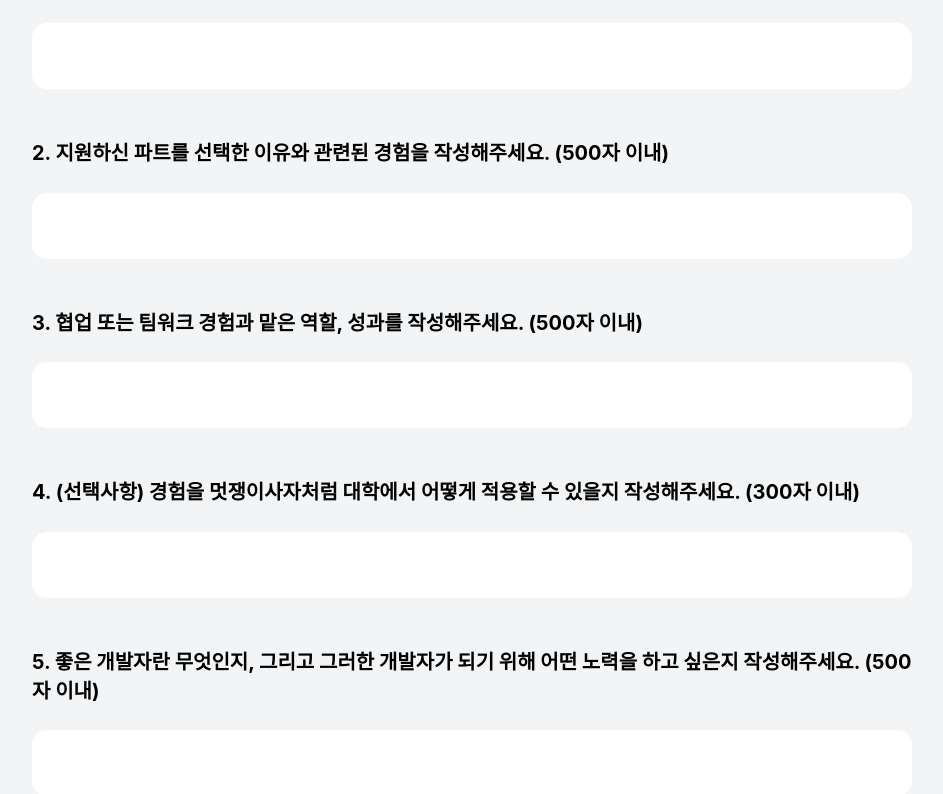
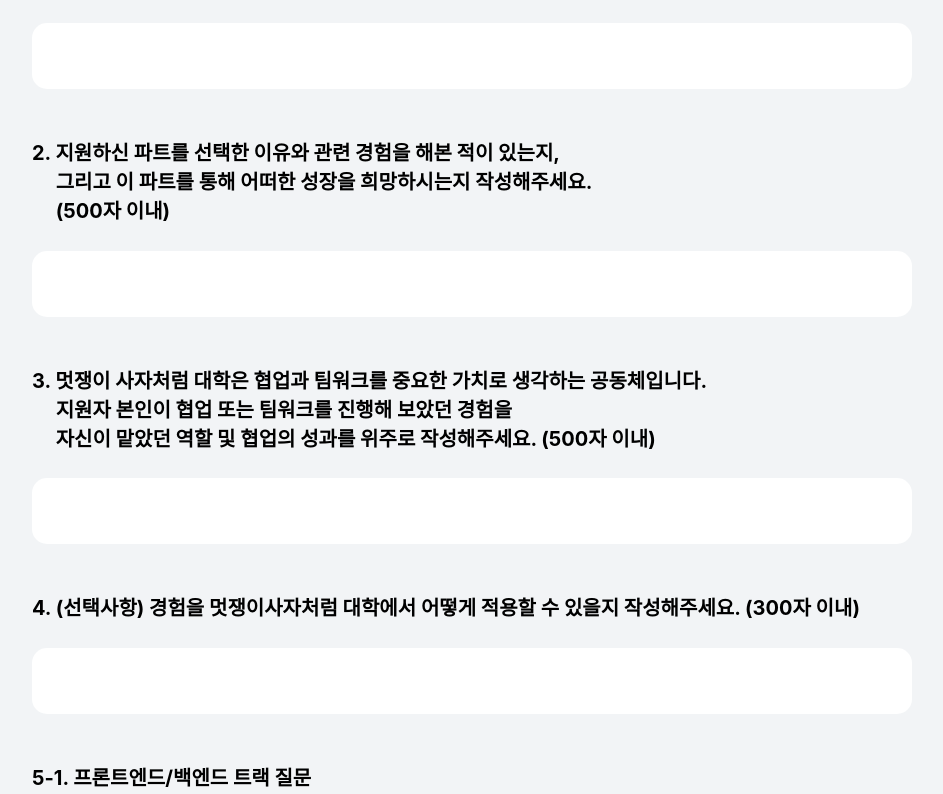
Before and after one commit to LIKELION-HUFS-13th-MANAGEMENT/Recruitment-Frontend, a React (Create React App) app: page /write in a window 1280 px wide. Shown: the part 320-1114 px from the top of the page, without its empty margins (168-1111 px from the left). Built offline with nearby package versions, Linux system fonts and the light colour scheme.

Commit message:
fix: 지원서 작성 페이지 (write) 질문 수정

```diff
--- a/src/ui/pages/write.jsx
+++ b/src/ui/pages/write.jsx
@@ -2,7 +2,6 @@ import React, { useState, useEffect } from "react";
 import axios from "axios";
 import { useNavigate } from "react-router-dom";
 import * as W from "../styles/writeStyles";
-import Header from '../components/header';
 
 const Write = () => {
     const [formData, setFormData] = useState({
@@ -178,7 +177,9 @@ const Write = () => {
                 </W.OContent>
             </W.One>
             <W.Two>
-                <W.TwTitle>2. 지원하신 파트를 선택한 이유와 관련된 경험을 작성해주세요. (500자 이내)</W.TwTitle>
+                <W.TwTitle>2. 지원하신 파트를 선택한 이유와 관련 경험을 해본 적이 있는지, <br/>
+                    &nbsp;&nbsp;&nbsp;&nbsp;&nbsp;그리고 이 파트를 통해 어떠한 성장을 희망하시는지 작성해주세요. <br/>
+                    &nbsp;&nbsp;&nbsp;&nbsp;&nbsp;(500자 이내)</W.TwTitle>
                 <W.TwContent>
                     <W.Textarea
                         name="answer2"
@@ -190,7 +191,9 @@ const Write = () => {
                 </W.TwContent>
             </W.Two>
             <W.Three>
-                <W.ThTitle>3. 협업 또는 팀워크 경험과 맡은 역할, 성과를 작성해주세요. (500자 이내)</W.ThTitle>
+                <W.ThTitle>3. 멋쟁이 사자처럼 대학은 협업과 팀워크를 중요한 가치로 생각하는 공동체입니다. <br/>
+                &nbsp;&nbsp;&nbsp;&nbsp;&nbsp;지원자 본인이 협업 또는 팀워크를 진행해 보았던 경험을 <br/>
+                &nbsp;&nbsp;&nbsp;&nbsp;&nbsp;자신이 맡았던 역할 및 협업의 성과를 위주로 작성해주세요. (500자 이내)</W.ThTitle>
                 <W.ThContent>
                     <W.Textarea
                         name="answer3"
@@ -214,7 +217,10 @@ const Write = () => {
                 </W.FoContent>
             </W.Four>
             <W.Five>
-                <W.FiTitle>5. 좋은 개발자란 무엇인지, 그리고 그러한 개발자가 되기 위해 어떤 노력을 하고 싶은지 작성해주세요. (500자 이내)</W.FiTitle>
+                <W.FiTitle>5-1. 프론트엔드/백엔드 트랙 질문<br/>
+                &nbsp;&nbsp;&nbsp;&nbsp;&nbsp;좋은 개발자는 무엇이라고 생각하시나요? <br/>
+                &nbsp;&nbsp;&nbsp;&nbsp;&nbsp;그리고 그러한 개발자가 되기 위해 지원자님께서 현재 혹은 미래에 <br/>
+                &nbsp;&nbsp;&nbsp;&nbsp;&nbsp;어떠한 노력을 기울이고 싶으신지 작성해주세요. (500자 이내)</W.FiTitle>
                 <W.FiContent>
                     <W.Textarea
                         name="answer5"
@@ -226,10 +232,17 @@ const Write = () => {
                 </W.FiContent>
             </W.Five>
             <W.Six>
-                <W.STitle>5-2. 기획/디자인 트랙 질문{"\n"}
-                    자신이 손수 기획하여 만들어보고 싶은 서비스에 대해 간단하게 설명해 주세요. (500자 이내)</W.STitle>
+                <W.STitle>5-2. 기획/디자인 트랙 질문<br/>
+                &nbsp;&nbsp;&nbsp;&nbsp;&nbsp;자신이 손수 기획하여 만들어보고 싶은 서비스에 대해 간단하게 설명해 주세요.<br/>
+                &nbsp;&nbsp;&nbsp;&nbsp;&nbsp;(500자 이내)</W.STitle>
                 <W.SContent>
-                    <W.Textarea maxLength="500" onInput={TextboxHeight}/>
+                    <W.Textarea
+                        name="answer5"
+                        maxLength="500"
+                        onInput={TextboxHeight}
+                        onChange={handleChange}
+                        value={formData.answer5}
+                    />
                 </W.SContent>
             </W.Six>
             <W.Seven>
```
